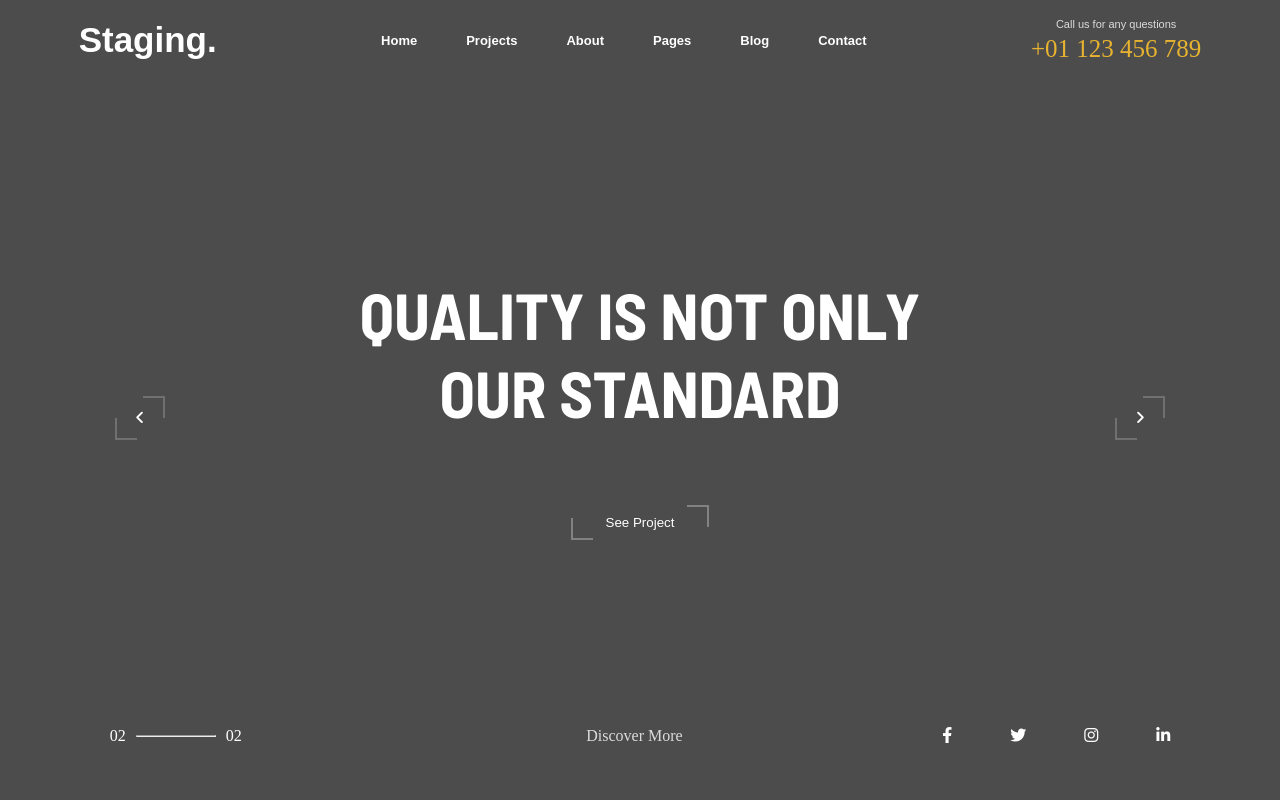
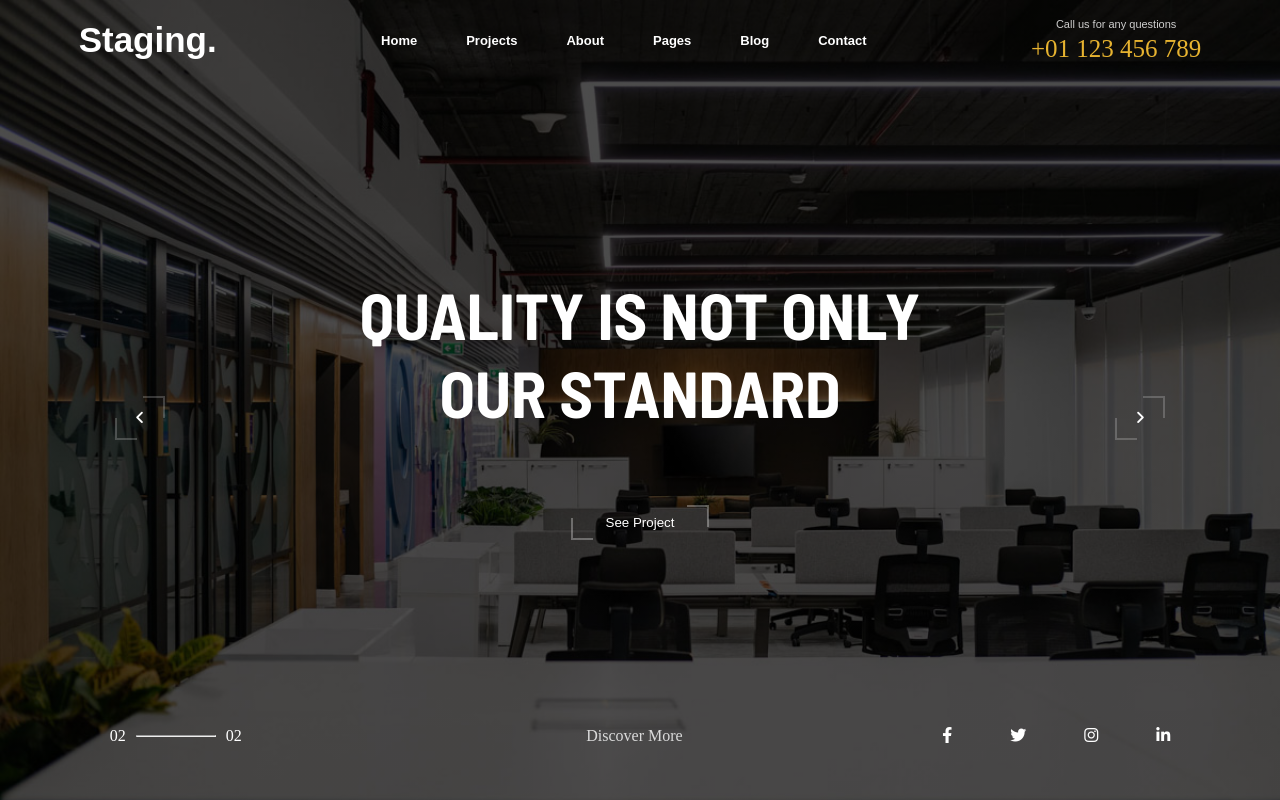
Before and after one commit to Omarwafik/Mentality9, a plain HTML site: page index.html in a window 1280 px wide. Drawn offline with Linux system fonts and the light colour scheme.

Commit message:
Update master.css

```diff
--- a/master.css
+++ b/master.css
@@ -6,7 +6,7 @@
 
 body{
     background: linear-gradient(rgba(0, 0, 0, 0.7), rgba(0, 0, 0, 0.7)),
-    url(../img/Unilever-3-gyon-intra-lighting.jpg);
+    url(../Unilever-3-gyon-intra-lighting.jpg);
     background-repeat: no-repeat;
     background-size: cover;
 }
```
